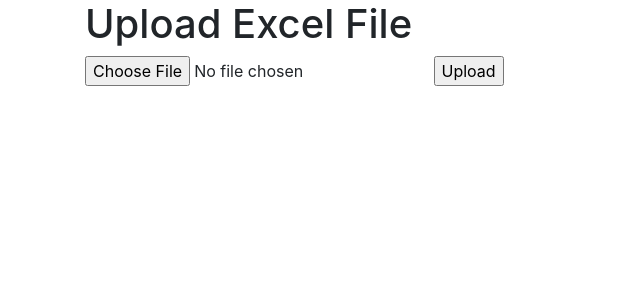
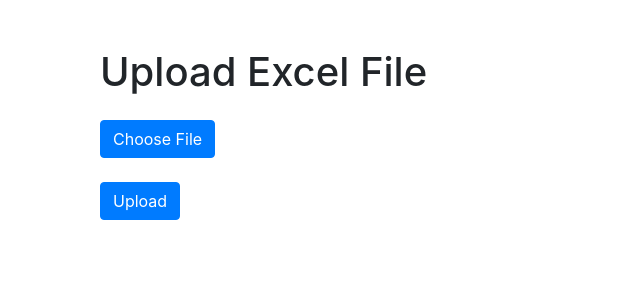
Before and after one commit to Sonnenbrand/EprelDatasheet-Magic, a Flask app: page /upload in a window 1280 px wide. Shown: the part 56-356 px from the top of the page, without its empty margins (0-640 px from the left). Run offline with Flask 3, Linux system fonts and the light colour scheme; some libraries are stand-ins or nearby versions.

Commit message:
UUID, dayly purge, nice upload

```diff
--- a/routes/upload.py
+++ b/routes/upload.py
@@ -5,6 +5,9 @@ import requests
 import os
 import zipfile
 from pdf2image import convert_from_path
+from PIL import Image
+import uuid
+import time
 
 upload = Blueprint('upload', __name__)
 
@@ -22,30 +25,50 @@ def upload_file():
             return render_template('upload.html', urls=urls)
     return render_template('upload.html')
 
+def cleanup_download_dir(base_path='downloads', max_age=24*60*60):
+    """Delete directories older than a day."""
+    now = time.time()
+    for dirpath, dirnames, filenames in os.walk(base_path):
+        if not filenames:  # check if directory is empty
+            creation_time = os.path.getctime(dirpath)
+            if now - creation_time > max_age:
+                os.rmdir(dirpath)
+
 @upload.route('/download', methods=['POST'])
 def download_files():
+    cleanup_download_dir() # Added this line to cleanup old directories
     urls = request.form.getlist('urls')
     convert_to_jpg = request.form.get('convert_to_jpg')
-    if not os.path.exists('downloads'):
-        os.makedirs('downloads')
-    else:
-        for filename in os.listdir('downloads'):
-            os.remove('downloads/' + filename)
+    # Generate a unique identifier for this download session
+    download_id = str(uuid.uuid4())
+    download_dir = 'downloads/' + download_id
+    if not os.path.exists(download_dir):
+        os.makedirs(download_dir)
+    else: #not needed as UUID folders should almost never be the same
+        for filename in os.listdir(download_dir):
+            os.remove(download_dir + '/' + filename)
     for url in urls:
         response = requests.get(url)
         if response.headers['Content-Type'] == 'application/pdf':
-            open('downloads/' + url.split('/')[-1], 'wb').write(response.content)
+            open(download_dir + '/' + url.split('/')[-1], 'wb').write(response.content)
             if convert_to_jpg:
-                images = convert_from_path('downloads/' + url.split('/')[-1])
-                for i, image in enumerate(images):
-                    image.save('downloads/' + url.split('/')[-1] + str(i) + '.jpg', 'JPEG')
+                images = convert_from_path(download_dir + '/' + url.split('/')[-1])
+                widths, heights = zip(*(i.size for i in images))
+                total_height = sum(heights)
+                max_width = max(widths)
+                new_img = Image.new('RGB', (max_width, total_height))
+                y_offset = 0
+                for img in images:
+                    new_img.paste(img, (0, y_offset))
+                    y_offset += img.height
+                new_img.save(download_dir + '/' + url.split('/')[-1] + '.jpg', 'JPEG')
         else:
-            with open('downloads/' + url.split('/')[-1] + '.txt', 'w') as f: # Maybe other name for the not exit file?
+            with open(download_dir + '/' + url.split('/')[-1] + '.txt', 'w') as f: # Maybe other name for the not exit file?
                 f.write(url.split('/')[-1] + ': PDF does not exist')
-    zipf = zipfile.ZipFile('downloads/Files.zip', 'w', zipfile.ZIP_DEFLATED)
-    for root, dirs, files in os.walk('downloads/'):
+    zipf = zipfile.ZipFile(download_dir + '/Files.zip', 'w', zipfile.ZIP_DEFLATED)
+    for root, dirs, files in os.walk(download_dir + '/'):
         for file in files:
             if file != 'Files.zip':
                 zipf.write(os.path.join(root, file))
     zipf.close()
-    return send_file('downloads/Files.zip', as_attachment=True)
+    return send_file(download_dir + '/Files.zip', as_attachment=True)
--- a/templates/upload.html
+++ b/templates/upload.html
@@ -5,20 +5,38 @@ Upload File
 {% endblock %}
 
 {% block content %}
-<h1>Upload Excel File</h1>
-<form method="post" enctype="multipart/form-data">
-    <input type="file" name="file" required>
-    <input type="submit" value="Upload">
+<div class="container py-5">
+    <h1 class="mb-4">Upload Excel File</h1>
+    <form method="post" enctype="multipart/form-data" class="mb-4">
+        <div class="mb-3">
+            <input type="file" name="file" required id="file-upload" style="display: none;" onchange="updateLabel()">
+            <label for="file-upload" class="btn btn-primary" id="file-upload-label">Choose File</label>
+        </div>
+        <button type="submit" class="btn btn-primary">Upload</button>
     </form>
 
     {% if urls %}
-<h2>Generated URLs:</h2>
+    <h2 class="mb-3">Generated URLs:</h2>
     <form action="/download" method="post">
         {% for url in urls %}
         <input type="hidden" name="urls" value="{{ url }}">
-    <p><a href="{{ url }}" target="_blank">{{ url }}</a></p>
+        <p><a href="{{ url }}" target="_blank" class="link-primary">{{ url }}</a></p>
         {% endfor %}
-    <input type="submit" value="Download PDFs">
+        <div class="form-check mb-3">
+            <input class="form-check-input" type="checkbox" id="convert_to_jpg" name="convert_to_jpg" value="true">
+            <label class="form-check-label" for="convert_to_jpg">Download as JPG</label>
+        </div>
+        <button type="submit" class="btn btn-success">Download Files</button>
     </form>
     {% endif %}
+</div>
+
+<script>
+function updateLabel() {
+    var inputFile = document.getElementById('file-upload');
+    var label = document.getElementById('file-upload-label');
+    var fileName = inputFile.value.split('\\').pop();
+    label.innerHTML = fileName ? fileName : 'Choose File';
+}
+</script>
 {% endblock %}
```
Also changed, not shown: requirements.txt (+7 -0 lines), app.py (line endings or trailing spaces), routes/entername.py (line endings or trailing spaces), routes/main.py (line endings or trailing spaces), templates/base.html (line endings or trailing spaces), templates/entername.html (line endings or trailing spaces), templates/index.html (line endings or trailing spaces), 1 other file. Lines whose indentation alone changed are shown as unchanged.
